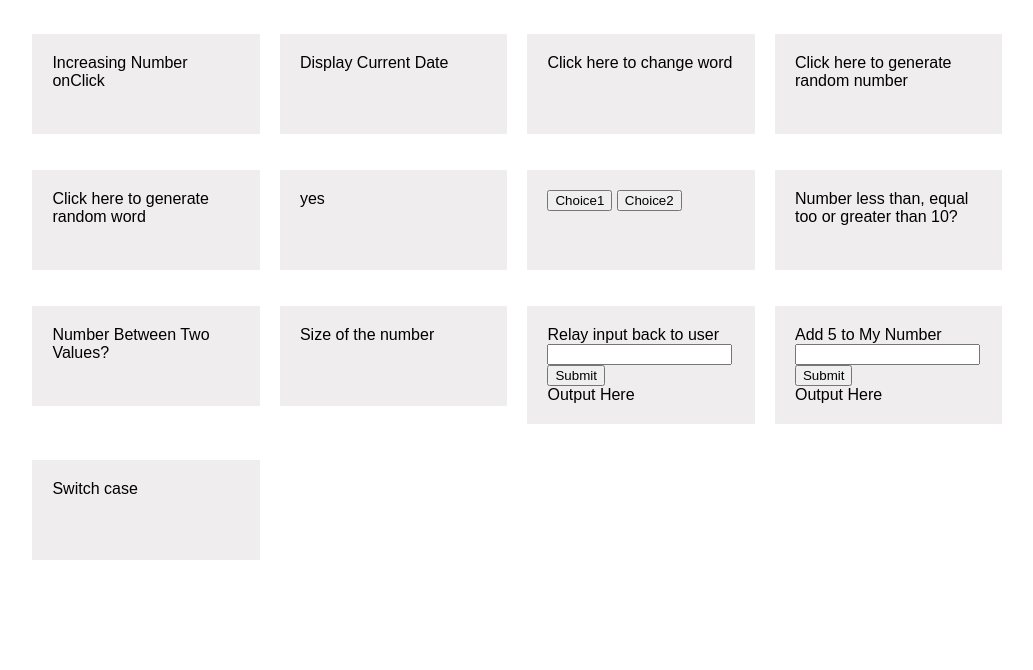
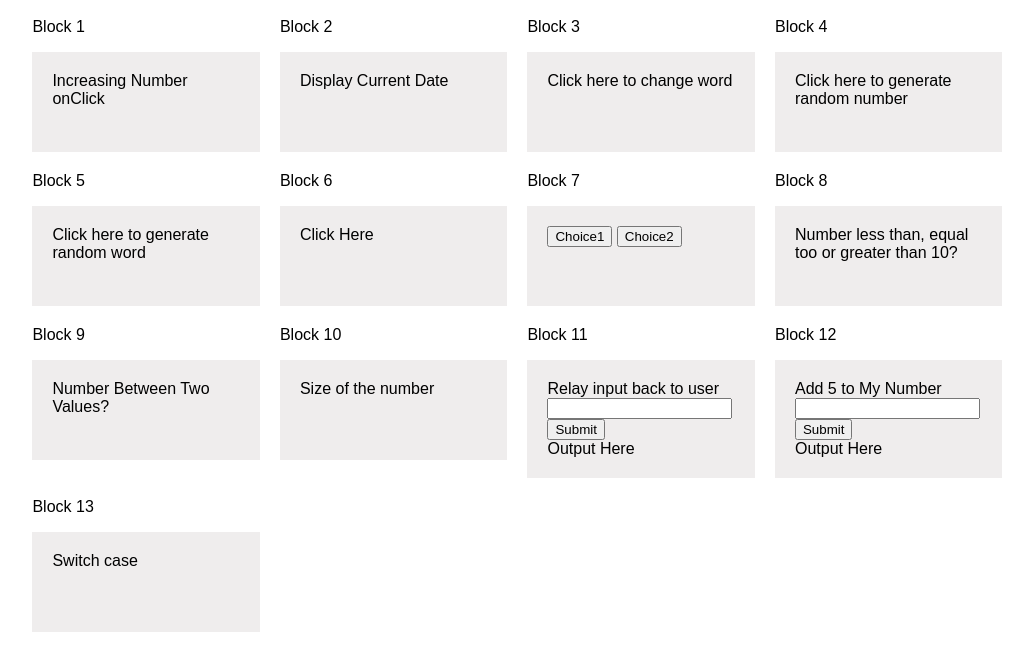
Before and after one commit to HarryTate/JS-Learning, a plain HTML site: page index.html in a window 1280 px wide. Shown: the whole page, without its empty margins (112-1145 px from the left). Drawn offline with Linux system fonts and the light colour scheme.

Commit message:
add Block numbers

```diff
--- a/index.html
+++ b/index.html
@@ -13,39 +13,47 @@
     <section class="container">
       <div class="row">
         <div class="col-4">
+          <span>Block 1</span>
         <div class="btn" id="btn-increment" onclick="increaseNumber()">
           Increasing Number onClick
         </div>
       </div>
         <div class="col-4">
+          <span>Block 2</span>
         <div class="btn" id="date" onclick="getDate()">
           Display Current Date
         </div>
       </div>
       <div class="col-4" >
+        <span>Block 3</span>
         <div id="word" class="btn" onclick="changeWord()">
             Click here to change word
         </div>
       </div>
-        <div class="col-4" >
+        <div class="col-4">
+          <span>Block 4</span>
           <div id="randomNumber" class="btn" onclick="randomNumber()">
             Click here to generate random number
           </div>
         </div>
       </div>
       <div class="row">
-        <div class="col-4" >
+        <div class="col-4">
+          <span>Block 5</span>
           <div id="randomWord" class="btn" onclick="generateWord()">
             Click here to generate random word
           </div>
         </div>
 
-        <div class="col-4" >
-          <div id="numberMatch" class="btn" onclick="matchNumber()">
+        <div class="col-4">
+          <span>Block 6</span>
+          <div id="numberMatch" class="btn" onclick="activateMatchNumber()">
+            Click Here
           </div>
         </div>
 
         <div class="col-4">
+          <span>Block 7</span>
           <div class="btn">
             <button onClick="chooseNumber('choice1')">Choice1</button>
             <button onClick="chooseNumber('choice2')">Choice2</button>
@@ -53,6 +61,7 @@
           </div>
         </div>
         <div class="col-4" >
+          <span>Block 8</span>
           <div id="numberGreaterOrLessThan" class="btn" onclick="activateNumCheck()">
             Number less than, equal too or greater than 10?
           </div>
@@ -60,16 +69,19 @@
       </div>
       <div class="row">
         <div class="col-4">
+          <span>Block 9</span>
           <div id="numberBetweenTwoValues" class="btn" onclick="activateNumberBetween()">
             Number Between Two Values?
           </div>
         </div>
         <div class="col-4">
+          <span>Block 10</span>
           <div id="whatIsSizeOfNumber" class="btn" onclick="activateWhatIsSizeOfNumber()">
             Size of the number
           </div>
         </div>
         <div class="col-4">
+          <span>Block 11</span>
           <div class="btn">
             <span>Relay input back to user</span>
             <form id="form" onsubmit="return false;">
@@ -80,6 +92,7 @@
           </div>
         </div>
         <div class="col-4">
+            <span>Block 12</span>
           <div class="btn">
             <span>Add 5 to My Number</span>
             <form id="form" onsubmit="return false;">
@@ -92,10 +105,9 @@
       </div>
         <div class="row">
           <div class="col-4">
-          <div class="btn">
-            <div id="switchCase" onclick="activateSwitchCase()">
+            <span>Block 13</span>
+          <div class="btn" id="switchCase" onclick="activateSwitchCase()">
               Switch case
-            </div>
           </div>
         </div>
       </div>
--- a/js/main.js
+++ b/js/main.js
@@ -1,30 +1,32 @@
+// Block 1
 var increaseNumberByOne = 0;
 function increaseNumber(){
   increaseNumberByOne++;
   document.getElementById("btn-increment").innerHTML = increaseNumberByOne;
 }
 
+// Block 2
 function getDate(){
   var date = new Date();
   document.getElementById("date").innerHTML = date.toDateString();
 }
-
+// Block 3
 function changeWord(){
    var word = "new word";
    document.getElementById("word").innerHTML = word;
 }
-
+// Block 4
 function randomNumber(){
   var number = Math.floor((Math.random() * 100) + 1);
   document.getElementById("randomNumber").innerHTML = number;
 }
-
+// Block 5
 function generateWord(){
   var words = ["cheese", "butter", "steak", "chips", "fruit", "cola"];
   var randomWord = words[Math.floor(Math.random() * words.length)];
   document.getElementById("randomWord").innerHTML = randomWord;
 }
-
+// Block 6
 function matchNumber(numberToBeMatched){
    if(numberToBeMatched == 2){
      return  "yes";
@@ -32,15 +34,17 @@ function matchNumber(numberToBeMatched){
      return "Not Equal";
    }
 }
-numberToBeMatched = 2;
-document.getElementById("numberMatch").innerHTML = matchNumber(numberToBeMatched);
-
+function activateMatchNumber(){
+  numberToBeMatched = 2;
+  document.getElementById("numberMatch").innerHTML = matchNumber(numberToBeMatched);
+}
+// Block 7
 function chooseNumber(choice){
    var user;
    user = choice;
    document.getElementById("printChoice").innerHTML = user ;
 }
-
+// Block 8
 function greaterThanTen(num){
   if(num > 10){
     return "Number is greater than 10";
@@ -53,7 +57,7 @@ function greaterThanTen(num){
 function activateNumCheck(){
   document.getElementById("numberGreaterOrLessThan").innerHTML = greaterThanTen(10);
 }
-
+// Block 9
 function numberBetweenTwoValues(num){
   if (num < 10 && num > 5){
     return "Number is between 5 and 10";
@@ -65,7 +69,7 @@ function numberBetweenTwoValues(num){
 function activateNumberBetween(){
   document.getElementById("numberBetweenTwoValues").innerHTML = numberBetweenTwoValues(11);
 }
-
+// Block 10
 function whatIsSizeOfNumber(num){
   if(num < 5){
     return "Number is less than 5";
@@ -81,19 +85,19 @@ function whatIsSizeOfNumber(num){
 function activateWhatIsSizeOfNumber(){
   document.getElementById("whatIsSizeOfNumber").innerHTML = whatIsSizeOfNumber(11);
 }
-
+// Block 11
 function takeInput(){
   var input = document.getElementById("userInput").value;
     document.getElementById("output").innerHTML = input;
   }
-
+// Block 12
 function addFiveToNumber(){
   var input = document.getElementById("addFive").value;
   input = parseInt(input);
   input += 5;
   document.getElementById("addFiveResult").innerHTML = input;
 }
-
+// Block 13
 function switchCase(animal){
   switch(animal){
     case "cat":
@@ -108,6 +112,7 @@ function switchCase(animal){
     default:
       return "no Sound";
   }
+
 }
 function activateSwitchCase(){
   document.getElementById("switchCase").innerHTML = switchCase("cat");
```
